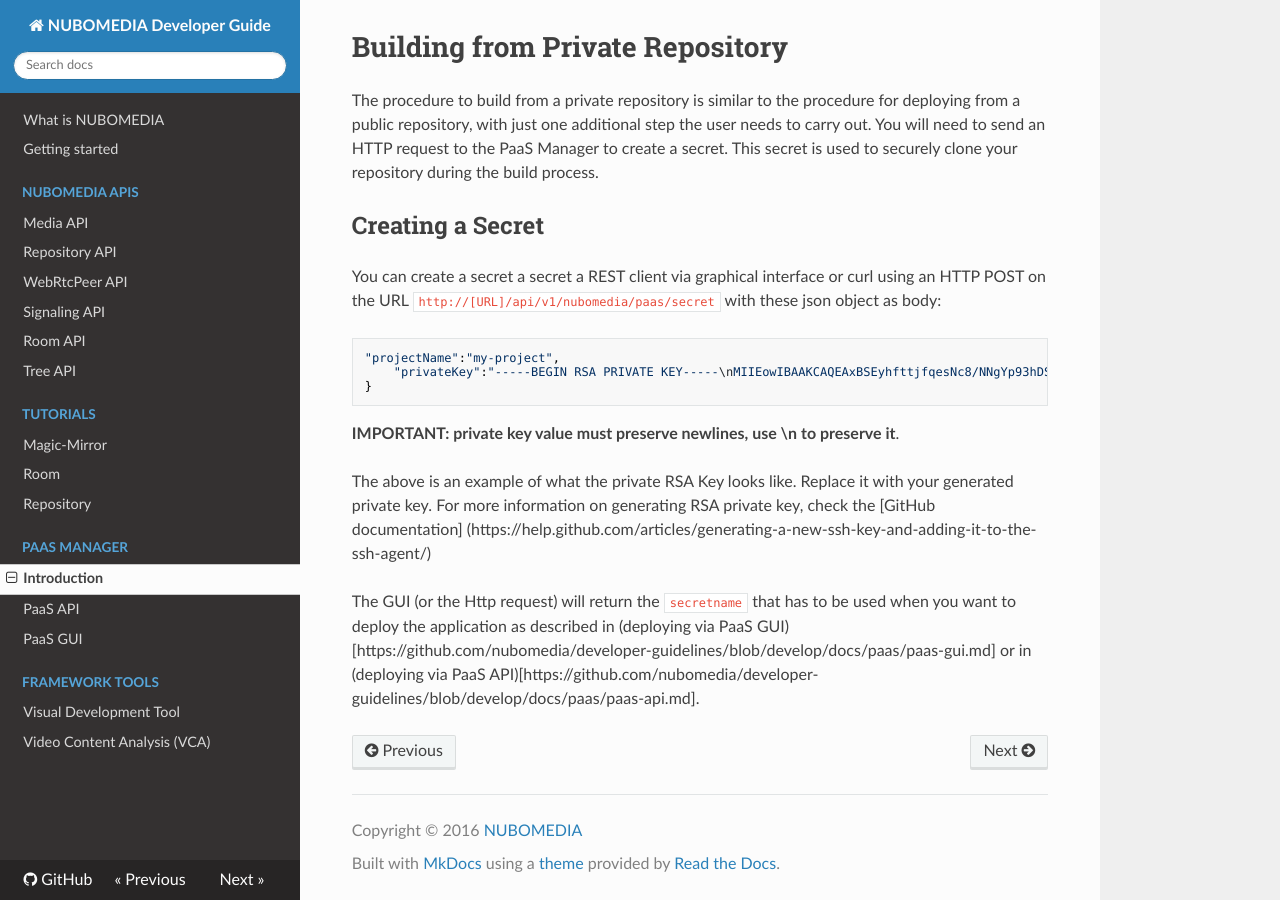
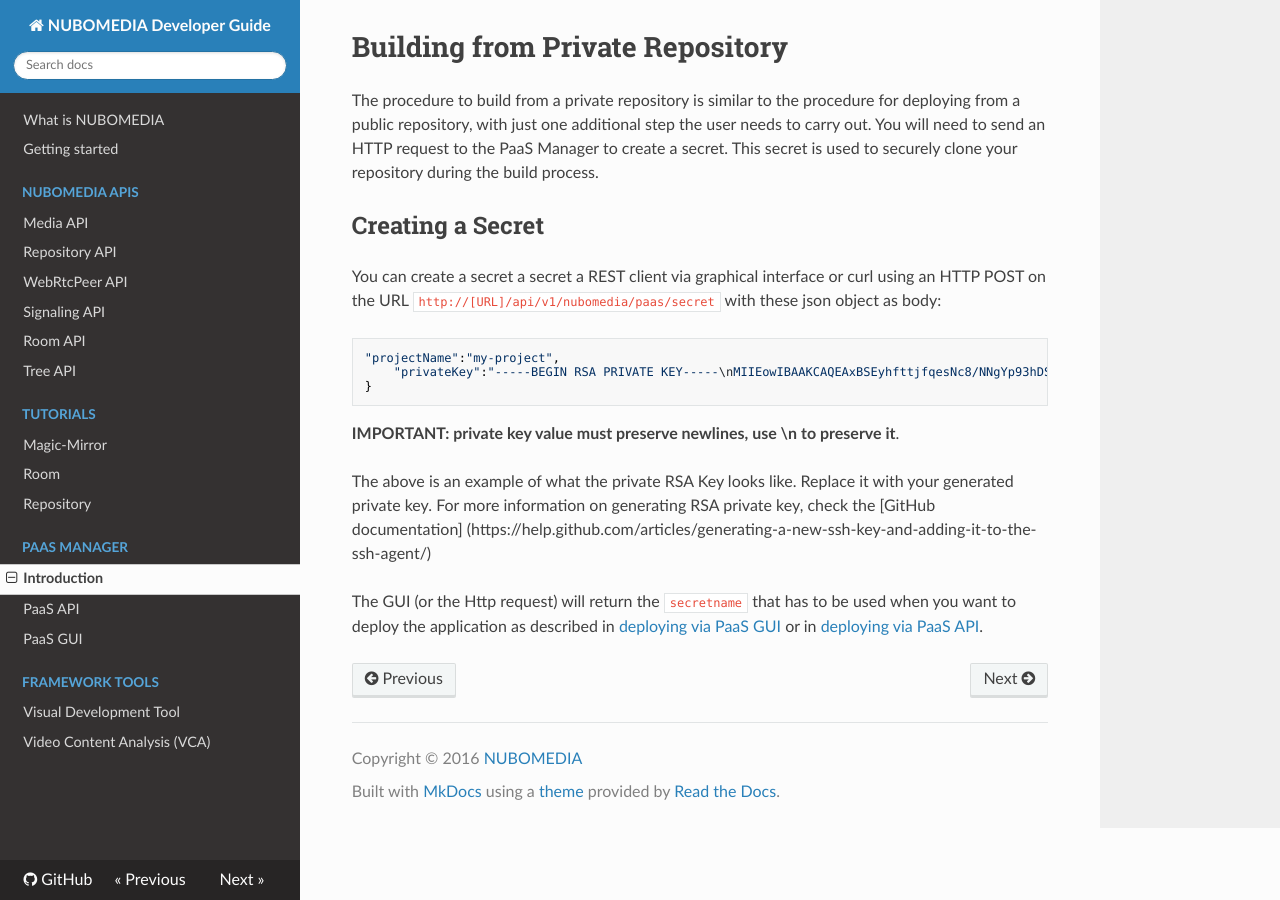
Before and after one commit to nubomedia/developer-guidelines, an MkDocs documentation site: the page built from docs/paas/paas-introduction.md, in a window 1280 px wide and 900 px high, scrolled down 1691 px. Built offline with MkDocs 1.6.1, drawn with Linux system fonts in a browser that asks for light colours; nearby versions of some CDN libraries; old or Windows-style settings are respelled for this version of MkDocs.

Commit message:
Update paas-introduction.md

````diff
--- a/docs/paas/paas-introduction.md
+++ b/docs/paas/paas-introduction.md
@@ -68,4 +68,4 @@ You can create a secret a secret a REST client via graphical interface or curl u
 
 The above is an example of what the private RSA Key looks like. Replace it with your generated private key. For more information on generating RSA private key, check the [GitHub documentation] (https://help.github.com/articles/generating-a-new-ssh-key-and-adding-it-to-the-ssh-agent/)
 
-The GUI (or the Http request) will return the ```secretname``` that has to be used when you want to deploy the application as described in (deploying via PaaS GUI)[https://github.com/nubomedia/developer-guidelines/blob/develop/docs/paas/paas-gui.md] or in (deploying via PaaS API)[https://github.com/nubomedia/developer-guidelines/blob/develop/docs/paas/paas-api.md].
+The GUI (or the Http request) will return the ```secretname``` that has to be used when you want to deploy the application as described in [deploying via PaaS GUI](https://github.com/nubomedia/developer-guidelines/blob/develop/docs/paas/paas-gui.md) or in [deploying via PaaS API](https://github.com/nubomedia/developer-guidelines/blob/develop/docs/paas/paas-api.md).
````
